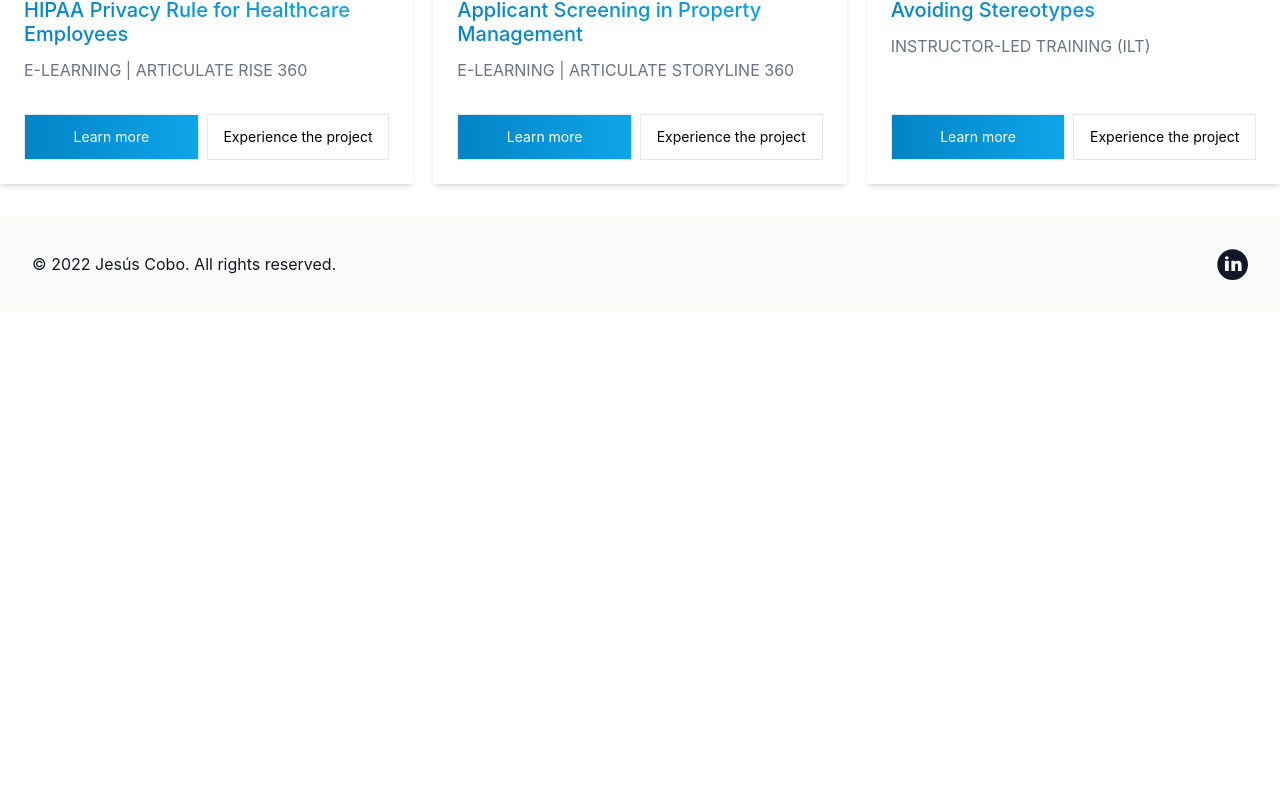
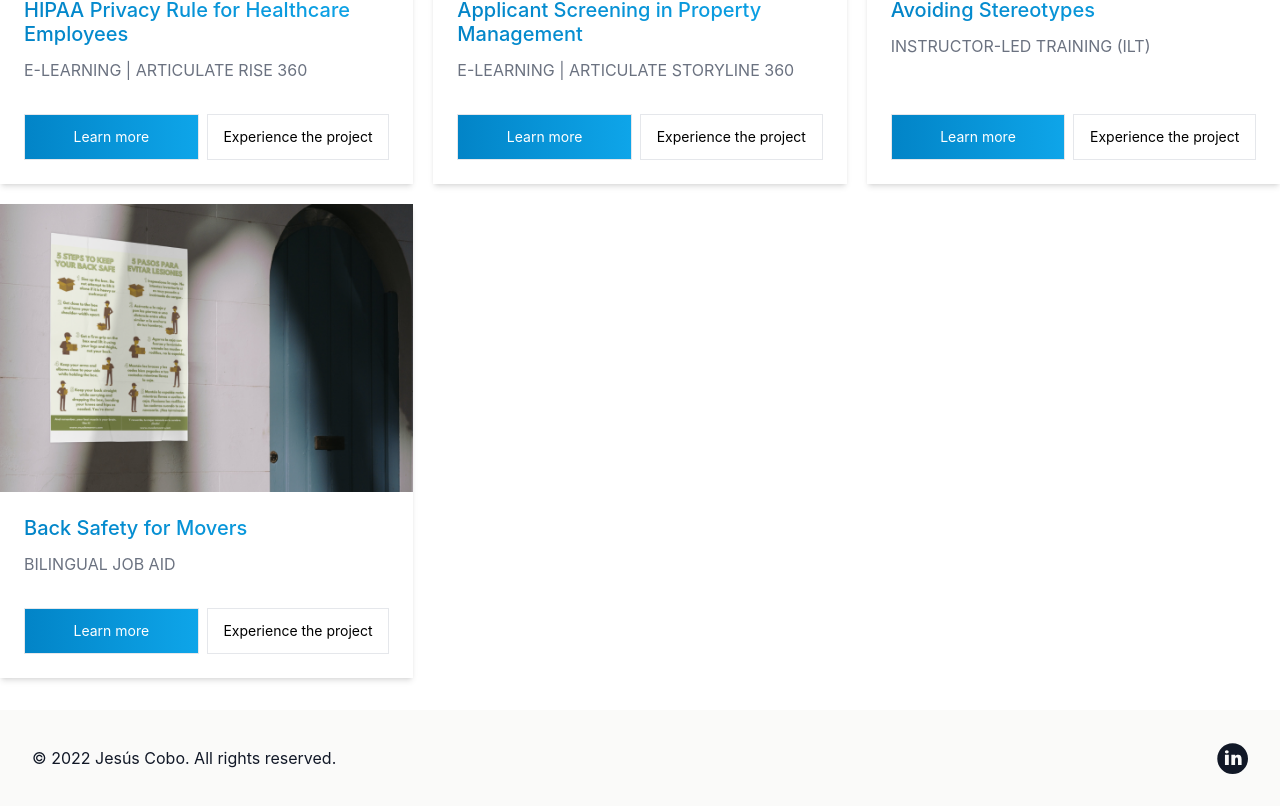
Before and after one commit to CarolinaCobo/jesus-portfolio, a Next.js app: page / in a window 1280 px wide. Shown: the part 1146-1952 px from the top of the page. Before the commit the page ends 1458 px from the top, so only its background shows below. Built offline with nearby package versions, Linux system fonts and the light colour scheme.

Commit message:
new project

```diff
--- a/components/ProjectsCards/CardsData.js
+++ b/components/ProjectsCards/CardsData.js
@@ -21,6 +21,13 @@ const projectsData = [
     href: "/projects/avoiding-stereotypes",
     imageUrl: "/avoiding-stereotypes.png",
     projectHref: "/projects/avoiding-stereotypes",
+  },
+  {
+    name: "Back Safety for Movers",
+    description: "BILINGUAL JOB AID",
+    href: "/projects/back-safety",
+    imageUrl: "/safety.png",
+    projectHref: "/projects/back-safety",
   },
 ];
 
```
Also changed, not shown: public/safety.png (added).
